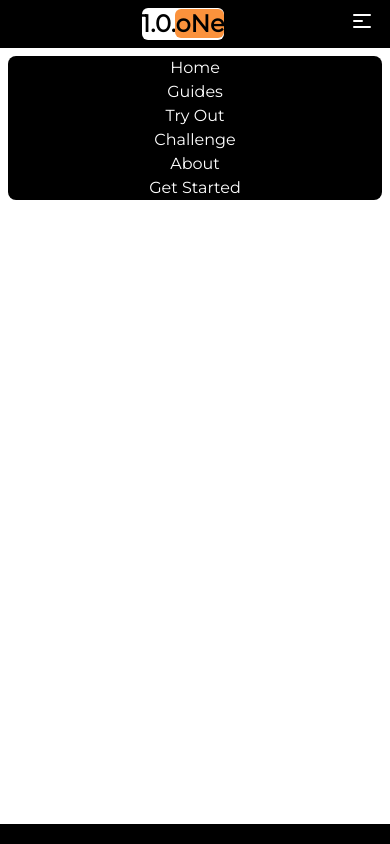
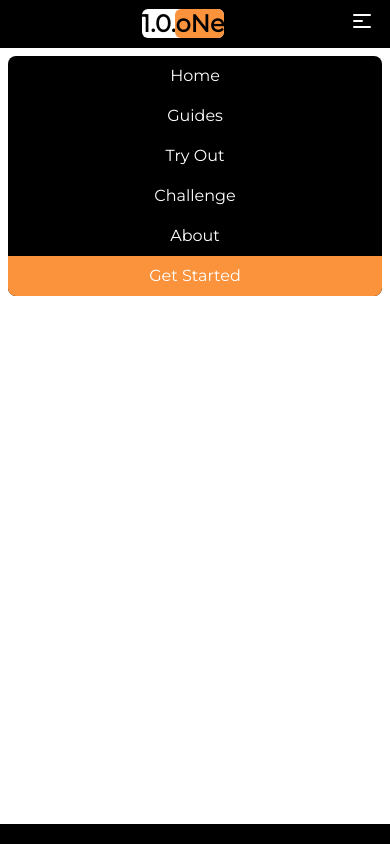
Before and after one commit to llc101/llc101, a Next.js app: page /guides/details in a window 390 px wide. Both pictures are taken after a click on the button 362 px from the left and 20 px from the top of the page. Shown: the top 844 px of the page. Built offline with nearby package versions, Linux system fonts and the light colour scheme.

Commit message:
First Publish link fix

```diff
--- a/components/Footer.jsx
+++ b/components/Footer.jsx
@@ -1,6 +1,5 @@
 import { BsFacebook } from "react-icons/bs";
 import { AiFillTwitterCircle, AiFillInstagram } from "react-icons/ai";
-import Link from "next/link";
 
 function Footer() {
   return (
@@ -8,11 +7,9 @@ function Footer() {
       <div className="md:w-4/5 m-auto flex justify-center items-center">
         <div className="hidden md:block border-r-4 border-gray-800 px-16 space-y-8 py-8">
           <h1 className="text-3xl font-semibold">
-            <Link href="/">
-              <span className="bg-white text-black rounded-md">
-                1.0.<span className="bg-orange-400 rounded-md">oNe</span>
-              </span>
-            </Link>
+            <a href="/" className="bg-white text-black rounded-md">
+              1.0.<span className="bg-orange-400 rounded-md">oNe</span>
+            </a>
           </h1>
           <div className="flex space-x-8">
             <BsFacebook size={28} />
@@ -22,19 +19,17 @@ function Footer() {
         </div>
         <div className="md:px-8">
           <div className="grid grid-cols-3 gap-2 px-4 sm:px-0 sm:flex sm:space-x-4 md:py-8 py-4 md:border-b-2 md:border-gray-800">
-            <Link href="/guides">Guides</Link>
-            <Link href="/try_out">Try Out</Link>
-            <Link href="/Challenge">Challenge</Link>
-            <Link href="/about#contact">Contact</Link>
-            <Link href="/about">About</Link>
+            <a href="/guides">Guides</a>
+            <a href="/try_out">Try Out</a>
+            <a href="/Challenge">Challenge</a>
+            <a href="/about#contact">Contact</a>
+            <a href="/about">About</a>
           </div>
           <div className="md:hidden px-4 sm:px-8 space-y-4 py-8">
             <h1 className="text-xl font-semibold">
-              <Link href="/">
-                <p className="bg-white text-black rounded-md">
-                  1.0.<span className="bg-orange-400 rounded-md">oNe</span>
-                </p>
-              </Link>
+              <a href="/" className="bg-white text-black rounded-md">
+                1.0.<span className="bg-orange-400 rounded-md">oNe</span>
+              </a>
             </h1>
             <div className="flex space-x-4">
               <BsFacebook size={20} />
@@ -45,7 +40,7 @@ function Footer() {
           <div className="md:mt-4 text-gray-400 text-sm md:text-base px-4 md:px-0 space-y-2">
             <p>101 copyright &copy;2022. All rights reserved</p>
             <div className="space-x-4">
-              <Link href="/rules">Terms of Use</Link>
+              <a href="/rules">Terms of Use</a>
             </div>
           </div>
         </div>
--- a/components/Navbar.jsx
+++ b/components/Navbar.jsx
@@ -1,5 +1,4 @@
 import { Menu } from "@headlessui/react";
-import Link from "next/link";
 import { HiOutlineMenuAlt1 } from "react-icons/hi";
 
 function Navbar() {
@@ -8,41 +7,41 @@ function Navbar() {
       <div className="bg-black text-white justify-end border-b-4 border-gray-900 hidden sm:flex">
         <div className="flex items-center justify-between text-base md:text-lg md:w-11/12 ml-4 md:ml-0">
           <div className="flex space-x-8 md:space-x-16 items-center">
-            <Link href="/">
-              <h1 className="text-2xl md:text-3xl font-semibold bg-white text-black rounded-md">
+            <h1 className="text-2xl md:text-3xl font-semibold">
+              <a href="/" className="bg-white text-black rounded-md">
                 1.0.<span className="bg-orange-400 rounded-md">oNe</span>
-              </h1>
-            </Link>
+              </a>
+            </h1>
             <ul className="flex space-x-2 md:space-x-4">
               <li>
-                <Link href="/">Home</Link>
+                <a href="/">Home</a>
               </li>
               <li>
-                <Link href="/guides">Guides</Link>
+                <a href="/guides">Guides</a>
               </li>
               <li>
-                <Link href="/try_out">Try Out</Link>
+                <a href="/try_out">Try Out</a>
               </li>
               <li>
-                <Link href="/challenge">Challenge</Link>
+                <a href="/challenge">Challenge</a>
               </li>
               <li>
-                <Link href="/about">About</Link>
+                <a href="/about">About</a>
               </li>
             </ul>
           </div>
-          <Link href="/guides">
-            <p className="bg-orange-400 py-4 px-4 ml-8 md:ml-0">Get Started</p>
-          </Link>
+          <a href="/guides" className="bg-orange-400 py-4 px-4 ml-8 md:ml-0">
+            Get Started
+          </a>
         </div>
       </div>
       <div className="bg-black text-white flex justify-between items-center py-2 px-4 relative sm:hidden">
         <div className="flex-grow flex justify-center items-center">
-          <Link href="/">
-            <h1 className="text-2xl font-semibold bg-white text-black rounded-md">
+          <h1 className="text-2xl font-semibold">
+            <a href="/" className="bg-white text-black rounded-md">
               1.0.<span className="bg-orange-400 rounded-md">oNe</span>
-            </h1>
-          </Link>
+            </a>
+          </h1>
         </div>
         <div>
           <Menu>
@@ -51,37 +50,34 @@ function Navbar() {
             </Menu.Button>
             <Menu.Items className="absolute inset-x-2 text-center z-50 top-14 rounded-lg bg-black text-white flex flex-col">
               <Menu.Item>
-                <Link href="/" className="py-2 hover:bg-slate-400">
+                <a href="/" className="py-2 hover:bg-slate-400">
                   Home
-                </Link>
+                </a>
               </Menu.Item>
               <Menu.Item>
-                <Link href="/guides" className="py-2 hover:bg-slate-400">
+                <a href="/guides" className="py-2 hover:bg-slate-400">
                   Guides
-                </Link>
+                </a>
               </Menu.Item>
               <Menu.Item>
-                <Link href="/try_out" className="py-2 hover:bg-slate-400">
+                <a href="/try_out" className="py-2 hover:bg-slate-400">
                   Try Out
-                </Link>
+                </a>
               </Menu.Item>
               <Menu.Item>
-                <Link href="/challenge" className="py-2 hover:bg-slate-400">
+                <a href="/challenge" className="py-2 hover:bg-slate-400">
                   Challenge
-                </Link>
+                </a>
               </Menu.Item>
               <Menu.Item>
-                <Link href="/about" className="py-2 hover:bg-slate-400">
+                <a href="/about" className="py-2 hover:bg-slate-400">
                   About
-                </Link>
+                </a>
               </Menu.Item>
               <Menu.Item>
-                <Link
-                  href="/guides"
-                  className="py-2 bg-orange-400 rounded-b-lg"
-                >
+                <a href="/guides" className="py-2 bg-orange-400 rounded-b-lg">
                   Get Started
-                </Link>
+                </a>
               </Menu.Item>
             </Menu.Items>
           </Menu>
--- a/pages/guides/details.js
+++ b/pages/guides/details.js
@@ -1,5 +1,4 @@
 import { useRouter } from "next/router";
-import Link from "next/link";
 import { useEffect, useState } from "react";
 import { Details_Data } from "../../utils/guides";
 
@@ -40,7 +39,7 @@ function Details({ guides }) {
         {categories.length > 3 ? (
           <div className="md:w-4/5 mx-auto my-8 grid grid-cols-3 gap-2 md:grid-cols-5 md:gap-8">
             {categories.map((category, index) => (
-              <Link
+              <a
                 key={index}
                 href={{
                   pathname: "/materials",
@@ -50,7 +49,7 @@ function Details({ guides }) {
                 <p className="font-bold md:text-xl text-[0.6em] p-2 md:p-8 bg-cyan-500 cursor-pointer rounded-md text-center">
                   {category}
                 </p>
-              </Link>
+              </a>
             ))}
           </div>
         ) : categories.length > 2 ? (
@@ -116,7 +115,7 @@ function Details({ guides }) {
                           </h3>
                           <div className="grid grid-cols-2 gap-4">
                             {content.content.map((value, index) => (
-                              <Link
+                              <a
                                 href={{
                                   pathname: "/materials",
                                   query: {
@@ -129,12 +128,12 @@ function Details({ guides }) {
                                 <p className="font-bold md:text-xl text-xs p-4 md:p-8 bg-cyan-500 rounded-md text-center cursor-pointer">
                                   {value}
                                 </p>
-                              </Link>
+                              </a>
                             ))}
                           </div>
                         </div>
                       ) : (
-                        <Link
+                        <a
                           href={{
                             pathname: "/materials",
                             query: { name: content.toLowerCase(), index: 0 },
@@ -144,7 +143,7 @@ function Details({ guides }) {
                           <p className="font-bold md:text-xl text-xs md:p-8 p-2 bg-cyan-500 rounded-md cursor-pointer">
                             {content}
                           </p>
-                        </Link>
+                        </a>
                       )
                     )}
                   </div>
@@ -155,7 +154,7 @@ function Details({ guides }) {
         ) : (
           <div className="md:w-3/5 mx-auto my-8 mb-8 space-y-8">
             {categories.map((category, index) => (
-              <Link
+              <a
                 href={{
                   pathname: "/materials",
                   query: {
@@ -171,7 +170,7 @@ function Details({ guides }) {
                   </h4>
                   <p className="md:text-base text-xs">{category.desc}</p>
                 </div>
-              </Link>
+              </a>
             ))}
           </div>
         )}
```
